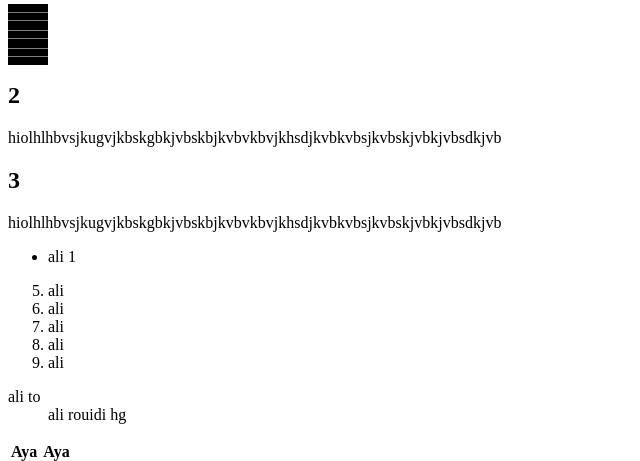
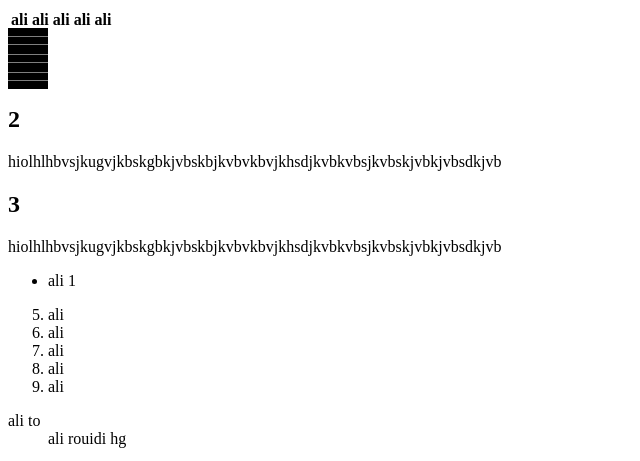
Before and after one commit to alirouidi/Learining-github, a plain HTML site: page index1.html in a window 1280 px wide. Shown: the top 461 px of the page, without its empty margins (0-640 px from the left). Drawn offline with Linux system fonts and the light colour scheme.

Commit message:
Update index1.html

```diff
--- a/index1.html
+++ b/index1.html
@@ -11,7 +11,15 @@
 </head>
 
 <body>
-
+    <table>
+    <tr>
+        <th>ali</th>
+        <th>ali</th>
+        <th>ali</th>
+        <th>ali</th>
+        <th>ali</th>
+    </tr>
+    </table>
     <div class="ali-for">
         <span class="cell"></span>
         <span class="cell"></span>
```
